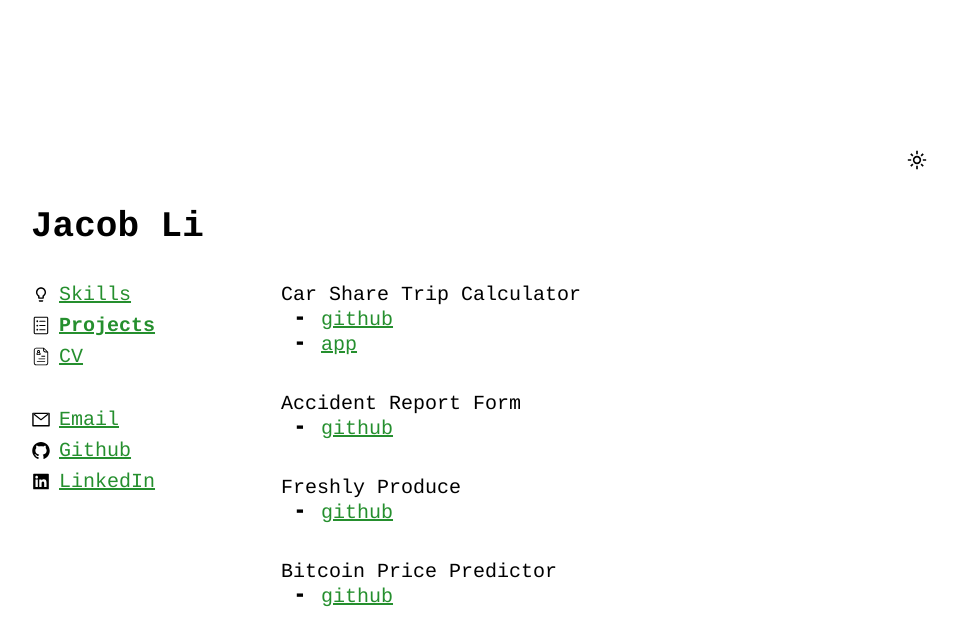
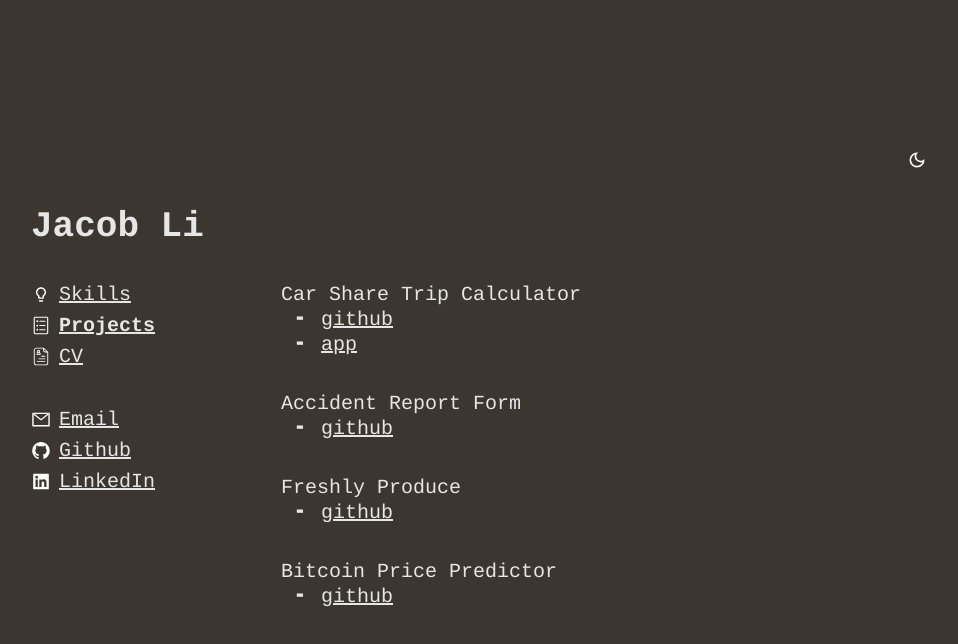
Before and after one commit to jacobbli/jacobbli.github.io, a Vue app: page /#/projects in a window 1280 px wide. Shown: the top 644 px of the page, without its empty margins (161-1119 px from the left). Built offline with nearby package versions, Linux system fonts and the light colour scheme.

Commit message:
Fix dark mode and light mode

```diff
--- a/src/App.vue
+++ b/src/App.vue
@@ -17,14 +17,14 @@
 </template>
 
 <script setup>
-import { ref, onMounted, computed } from "vue";
+import { ref, onMounted, computed, provide, readonly } from "vue";
 import SideBar from "./components/SideBar.vue";
 import TheNavigation from "./components/TheNavigation.vue";
 import SunIcon from "./components/icons/SunIcon.vue";
 import MoonIcon from "./components/icons/MoonIcon.vue";
 
 const isMobile = ref(screen.width < 768);
-const isDarkMode = ref(false);
+const isDarkMode = ref(true);
 const colorThemeClass = computed(() =>
   isDarkMode.value ? "app__darkMode" : "app__lightMode"
 );
@@ -36,6 +36,8 @@ function toggleColorTheme() {
 onMounted(() => {
   window.onresize = () => (isMobile.value = screen.width < 768);
 });
+
+provide("isDarkMode", readonly(isDarkMode));
 </script>
 
 <style>
--- a/src/components/BaseListItem.vue
+++ b/src/components/BaseListItem.vue
@@ -2,7 +2,13 @@
   <div class="baseListItem__container">
     <slot name="icon"></slot>
     <slot name="label"></slot>
-    <a v-if="url.length > 0" :href="url" target="_blank" :title="title">
+    <a
+      v-if="url.length > 0"
+      :href="url"
+      target="_blank"
+      :title="title"
+      :class="colorThemeClass"
+    >
       {{ content }}
     </a>
 
@@ -11,7 +17,7 @@
 </template>
 
 <script setup>
-import { defineProps } from "vue";
+import { defineProps, inject, computed } from "vue";
 
 defineProps({
   content: {
@@ -27,6 +33,12 @@ defineProps({
     default: "",
   },
 });
+
+const isDarkMode = inject("isDarkMode");
+
+const colorThemeClass = computed(() =>
+  isDarkMode.value ? "baseListItem__darkMode" : "baseListItem__lightMode"
+);
 </script>
 
 <style lang="scss" scoped>
@@ -35,4 +47,12 @@ defineProps({
 
   gap: 8px;
 }
+
+.baseListItem__lightMode {
+  color: #258f2e;
+}
+
+.baseListItem__darkMode {
+  color: #e6e6e6;
+}
 </style>
--- a/src/components/ProjectItem.vue
+++ b/src/components/ProjectItem.vue
@@ -3,16 +3,20 @@
     {{ project.label }}
     <ul>
       <li v-for="link in project.links" :key="link">
-        <a :href="link.url" target="_blank" :title="link.url">{{
-          link.type
-        }}</a>
+        <a
+          :href="link.url"
+          target="_blank"
+          :title="link.url"
+          :class="colorThemeClass"
+          >{{ link.type }}</a
+        >
       </li>
     </ul>
   </div>
 </template>
 
 <script setup>
-import { defineProps } from "vue";
+import { defineProps, computed, inject } from "vue";
 
 defineProps({
   project: {
@@ -20,6 +24,12 @@ defineProps({
     required: true,
   },
 });
+
+const isDarkMode = inject("isDarkMode");
+
+const colorThemeClass = computed(() =>
+  isDarkMode.value ? "projectItem__darkMode" : "projectItem__lightMode"
+);
 </script>
 
 <style lang="scss" scoped>
@@ -31,4 +41,12 @@ ul {
 
   margin-top: 0px;
 }
+
+.projectItem__lightMode {
+  color: #258f2e;
+}
+
+.projectItem__darkMode {
+  color: #e6e6e6;
+}
 </style>
--- a/src/components/RouterItem.vue
+++ b/src/components/RouterItem.vue
@@ -1,13 +1,13 @@
 <template>
   <div class="routerItem__container">
-    <router-link :to="target" :class="isSelectedClass"
+    <router-link :to="target" :class="[isSelectedClass, colorThemeClass]"
       ><slot></slot
     ></router-link>
   </div>
 </template>
 
 <script setup>
-import { defineProps, computed } from "vue";
+import { defineProps, computed, inject } from "vue";
 
 const props = defineProps({
   target: {
@@ -20,8 +20,14 @@ const props = defineProps({
   },
 });
 
+const isDarkMode = inject("isDarkMode");
+
 const isSelectedClass = computed(() =>
   props.isSelected ? "routerItem__isSelected" : ""
+);
+
+const colorThemeClass = computed(() =>
+  isDarkMode.value ? "routerItem__darkMode" : "routerItem__lightMode"
 );
 </script>
 
@@ -35,4 +41,12 @@ const isSelectedClass = computed(() =>
   font-weight: bold;
   pointer-events: none;
 }
+
+.routerItem__lightMode {
+  color: #258f2e;
+}
+
+.routerItem__darkMode {
+  color: #e6e6e6;
+}
 </style>
```
